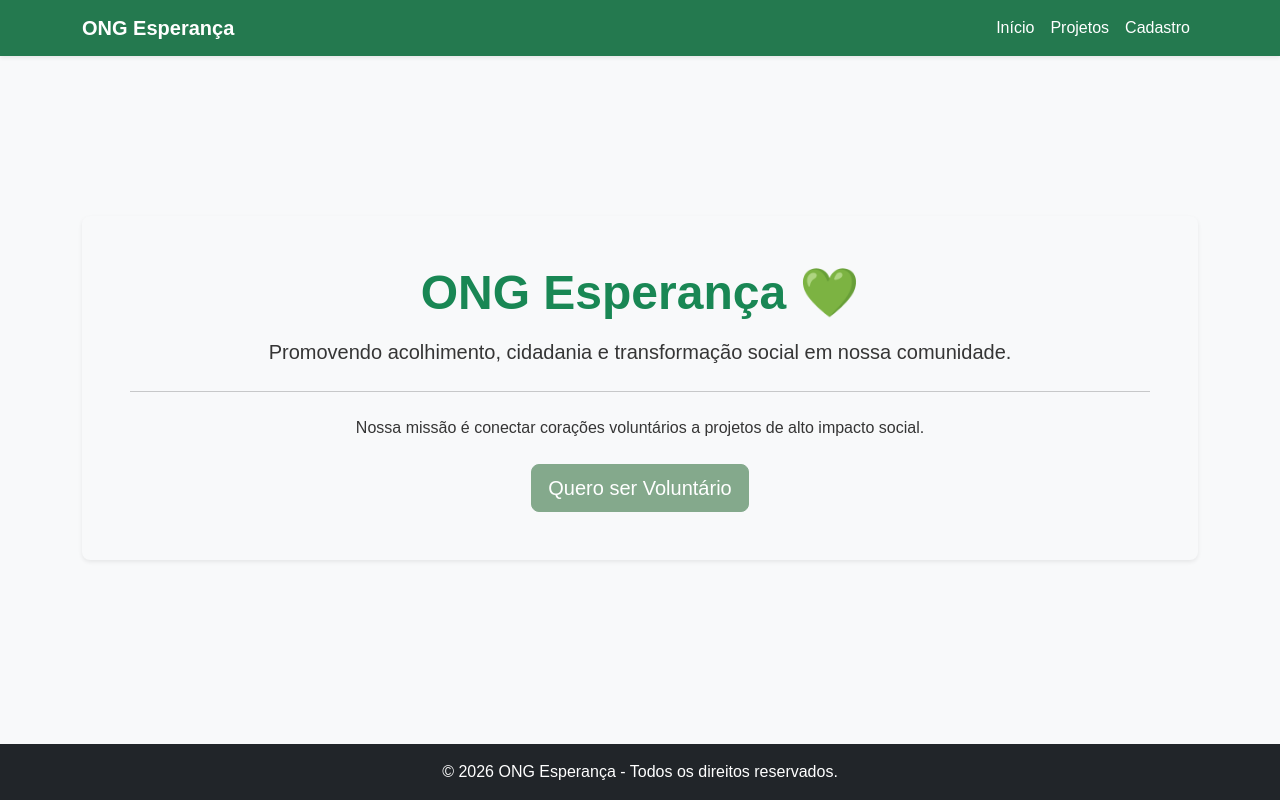
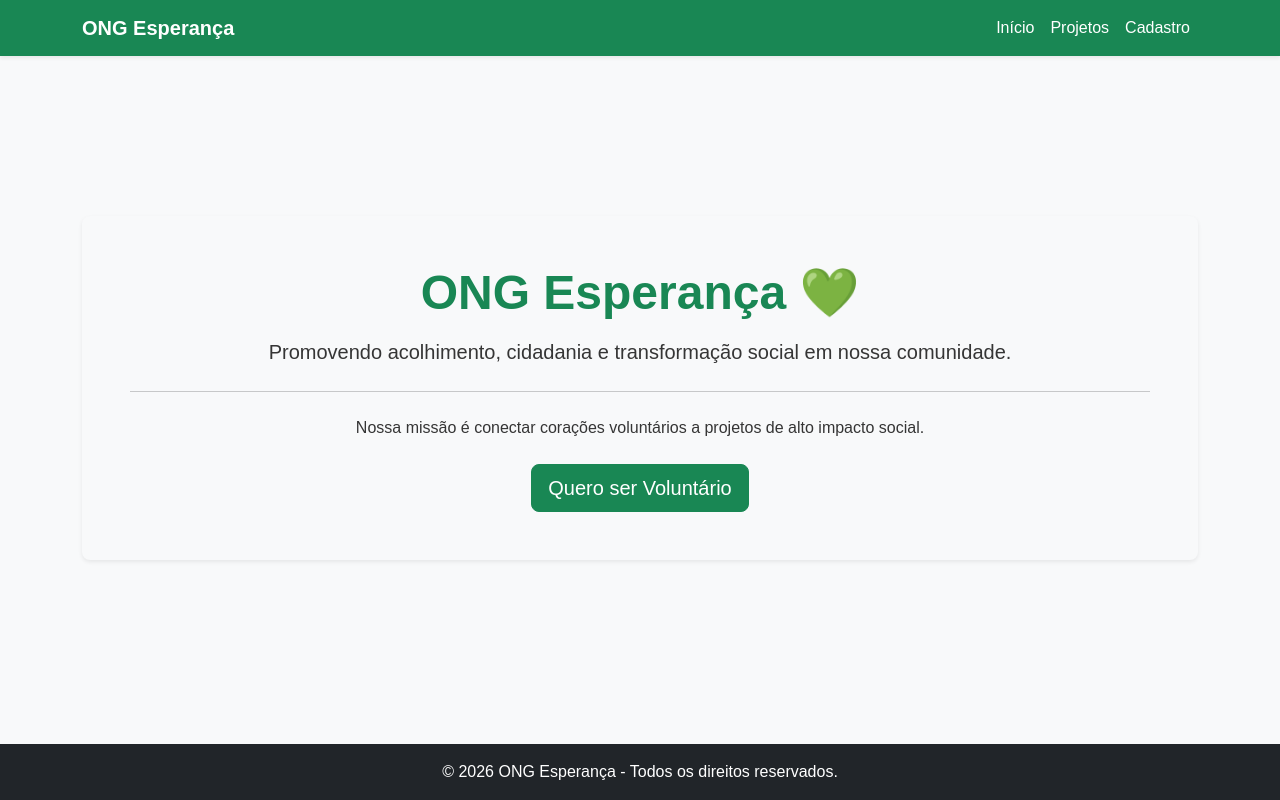
Before and after one commit to gabrielegalski/ONG-ESPERACA, a plain HTML site: page html/index.html in a window 1280 px wide. Drawn offline with nearby package versions, Linux system fonts and the light colour scheme.

```diff
--- a/css/style.css
+++ b/css/style.css
@@ -245,28 +245,3 @@
     display: flex;
   }
 }
-/* css/style.css */
-
-/* 1. Traz de volta o fundo acolhedor da ONG */
-body {
-  background-color: var(--cor-fundo-site) !important;
-  color: var(--cor-texto-principal);
-}
-
-/* 2. Substitui o verde padrão do Bootstrap pelo verde musgo suave da ONG */
-.bg-success,
-header nav.bg-success {
-  background-color: var(--cor-primaria-escura) !important;
-}
-
-/* 3. Ajusta os botões para usarem o verde claro com transição */
-.btn-success {
-  background-color: var(--cor-primaria-clara) !important;
-  border-color: var(--cor-primaria-clara) !important;
-  color: #ffffff;
-}
-
-.btn-success:hover {
-  background-color: var(--cor-primaria-escura) !important;
-  border-color: var(--cor-primaria-escura) !important;
-}
```
